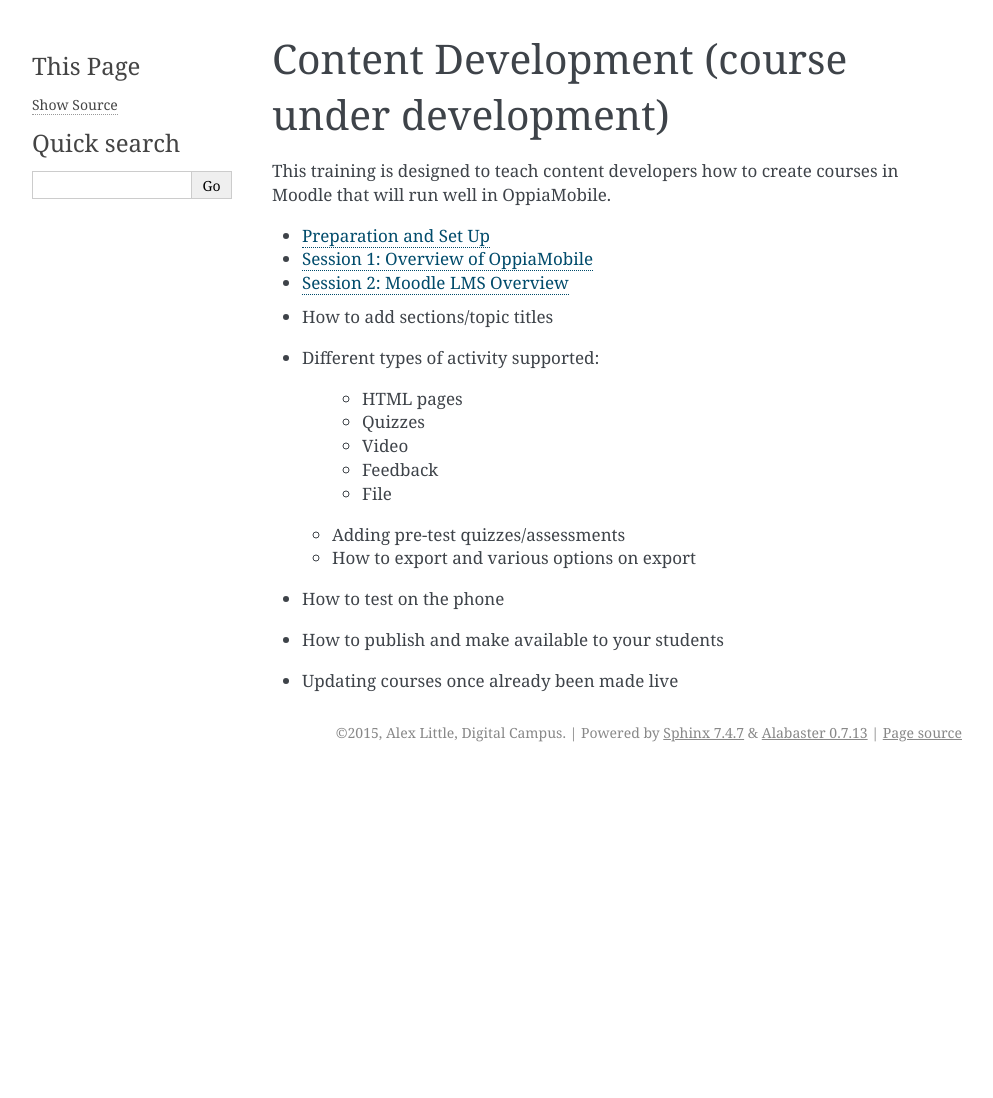
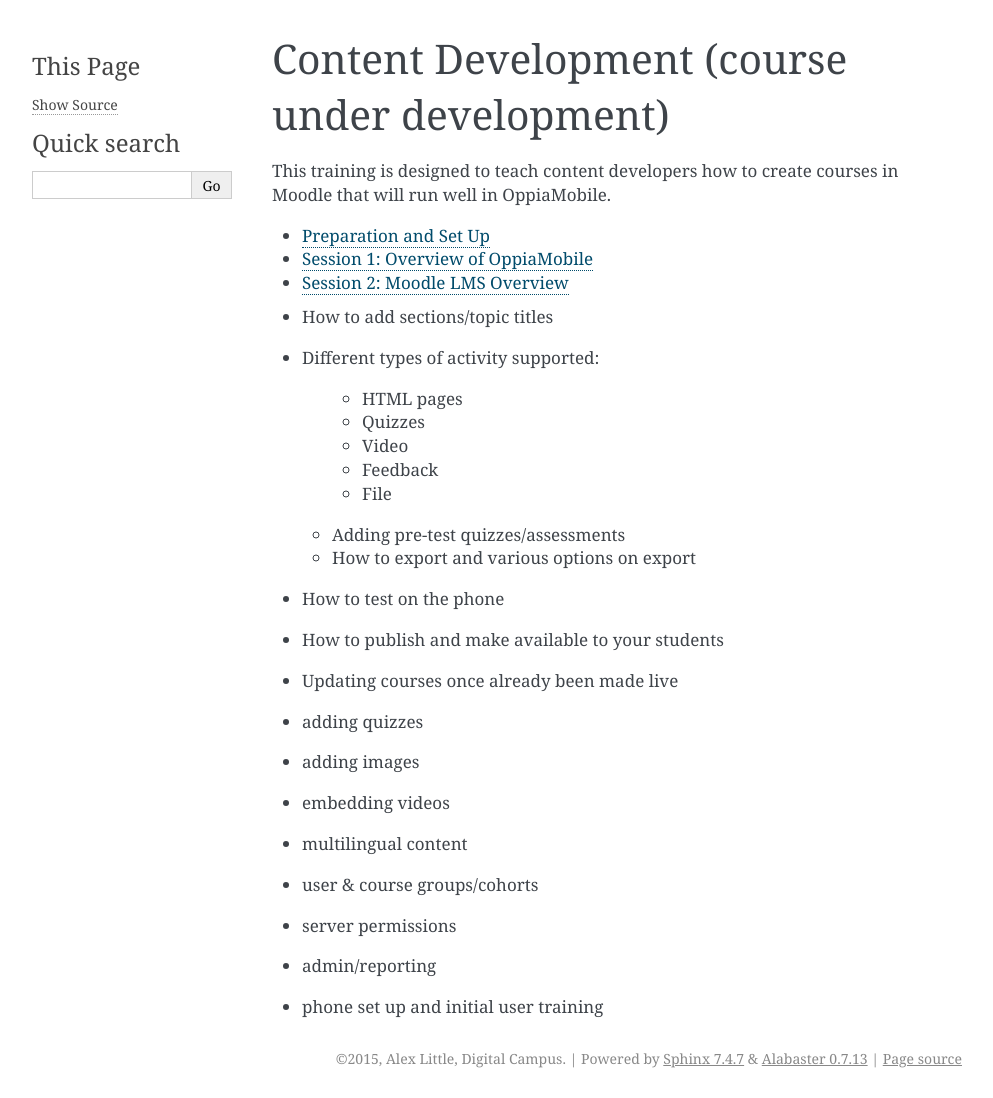
Before and after one commit to DigitalCampus/django-oppia, a Sphinx documentation site: the page built from docs/training/content_dev/index.rst, in a window 1280 px wide. Shown: the whole page, without its empty margins (148-1141 px from the left). Built offline with Sphinx 7.4.7, drawn with Linux system fonts in a browser that asks for light colours; pages that are not in the unit, such as notebooks, are missing from menus; the version number is read from the project's files by our own code; before the commit the page ends 900 px from its top, so only the background shows below that.

```diff
--- a/docs/training/content_dev/index.rst
+++ b/docs/training/content_dev/index.rst
@@ -26,3 +26,12 @@
 * How to test on the phone
 * How to publish and make available to your students
 * Updating courses once already been made live
+
+* adding quizzes
+* adding images
+* embedding videos
+* multilingual content
+* user & course groups/cohorts
+* server permissions
+* admin/reporting
+* phone set up and initial user training
```
